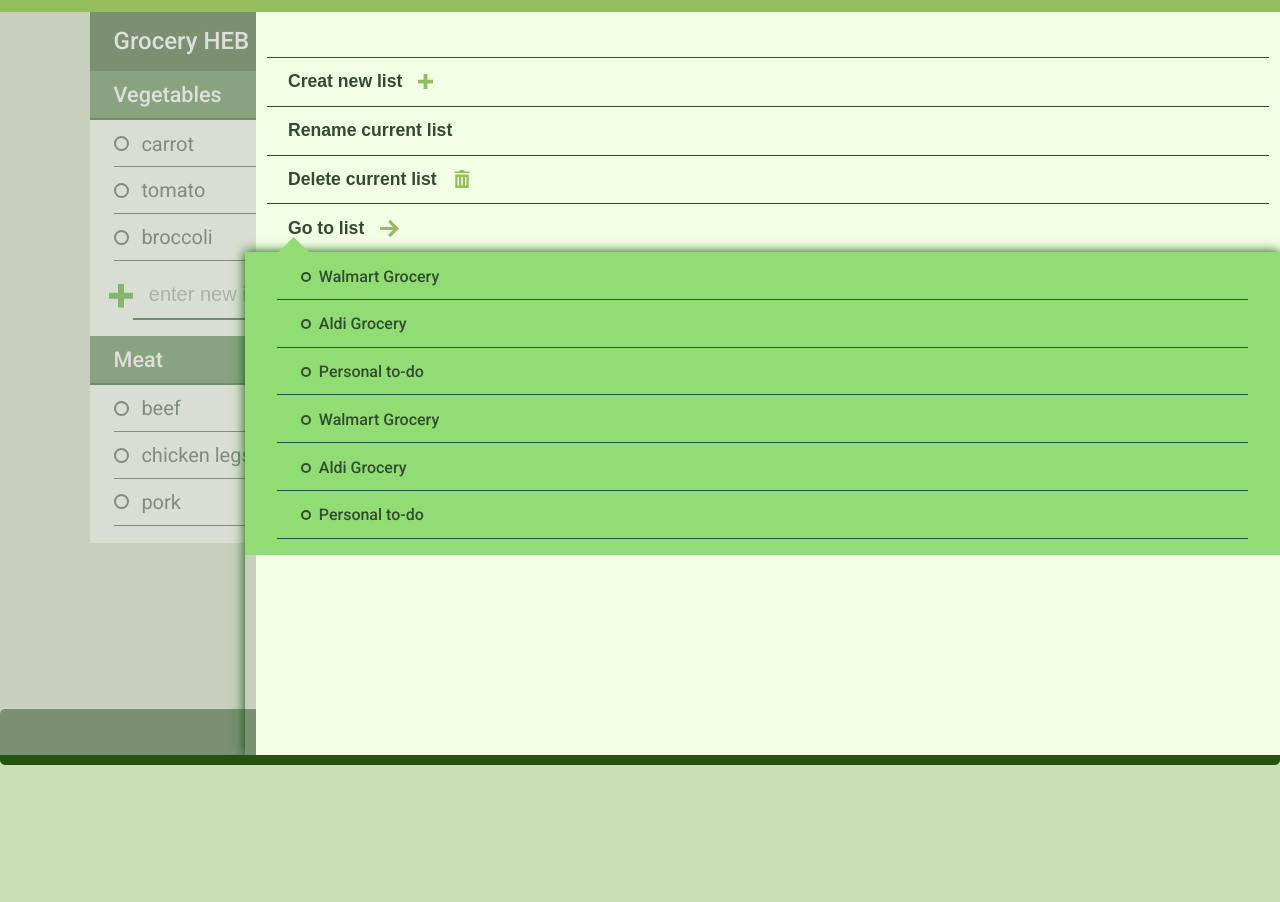
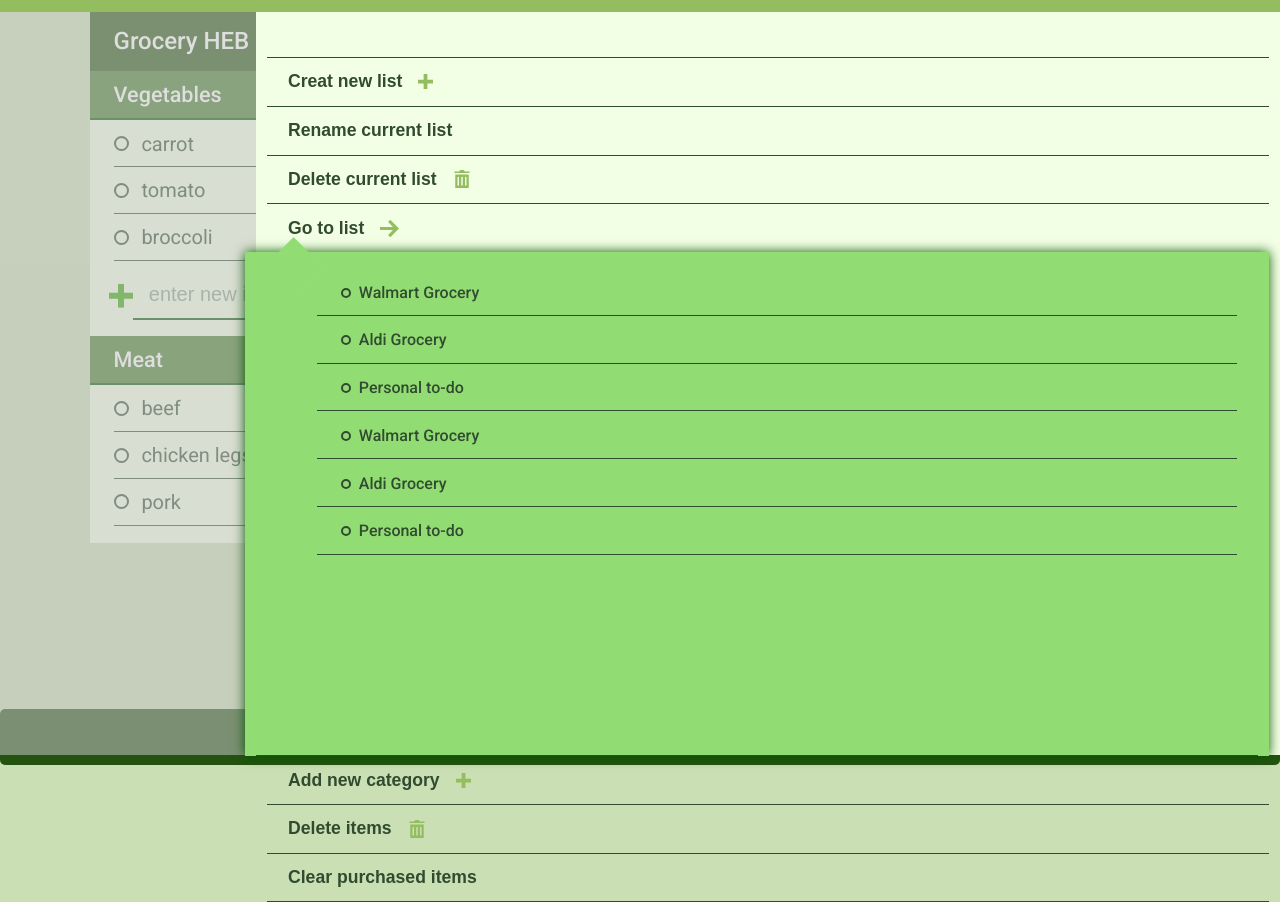
Before and after one commit to Lu-X-Liu/shopping-list, a plain HTML site: page index.html in a window 1280 px wide. Both pictures are taken after a click on the button 1178 px from the left and 26 px from the top of the page. Shown: the part 45-947 px from the top of the page. Before the commit the page ends 801 px from the top, so only its background shows below. Drawn offline with Linux system fonts and the light colour scheme.

Commit message:
container testing

```diff
--- a/index.html
+++ b/index.html
@@ -51,6 +51,7 @@
                                 <path d="M13.025 1l-2.847 2.828 6.176 6.176h-16.354v3.992h16.354l-6.176 6.176 2.847 2.828 10.975-11z"/>
                         </svg>
                     </button>
+                    <div class="existing-list-container">
                         <ul class="existing-list">
                             <li class="list-name"><span></span>Walmart Grocery</li>
                             <li class="list-name"><span></span>Aldi Grocery</li>
@@ -59,6 +60,7 @@
                             <li class="list-name"><span></span>Aldi Grocery</li>
                             <li class="list-name"><span></span>Personal to-do</li>
                         </ul>
+                    </div>
                 </div>
                 <div class='menu-nav-list menu-list'>
                     <button class="menu-nav-list-btn menu-list_btn">
--- a/main.css
+++ b/main.css
@@ -117,6 +117,7 @@
 .menu-content div {
     margin-top: -1px;
     position: relative;
+    transform-style: preserve-3d;
 }
 
 .menu-content div.spacer {
@@ -163,6 +164,8 @@
     display: flex;
     align-items: center;
     padding: 0.9rem 2rem;
+    position: relative;
+    z-index: 11;
 }
 
 .menu-nav-list-btn:focus {
@@ -184,24 +187,32 @@
 }
 
 /* existing list menu */
-.existing-list {
+.existing-list-container {
     position: absolute;
     z-index: 13;
     right: 0;
     left: -0.7rem;
     height: calc(100vh - 18.5rem);
-    background: transparent;
     list-style: none;
     font-size: 1rem;
     font-weight: 500;
     padding: 0;
     transform: translateY(-1px);
     box-shadow: 0 0 0.7rem 0 var(--clr-border-dark);
-    background-color: transparent;
-    /*overflow: scroll;*/
+    padding-top: 1rem;
+    background: var(--clr-menu-bg-intense);
+    transform: translateZ(1px);
 }
 
-.list-name:first-child::before {
+.existing-list {
+    position: absolute;
+    list-style: none;
+    width: 100%;
+    overflow: scroll;
+    left: 0;
+}
+
+.existing-list-container::before {
     content: '';
     position: absolute;
     top: -0.4rem;
@@ -209,7 +220,7 @@
     height: 2.7rem;
     width: 2.7rem;
     background-color: var(--clr-menu-bg-intense);
-    transform: rotate(45deg) translateZ(-1px);
+    transform: rotate(45deg);
 }
 
 .list-name {
@@ -220,8 +231,6 @@
     padding: 0.9rem 0.7rem 0.9rem 3.5rem;
     z-index:14;
     cursor: pointer;
-    transform-style: preserve-3d;
-    background: var(--clr-menu-bg-intense);
 }
 
 .list-name span {
```
Lines whose indentation alone changed are shown as unchanged.
